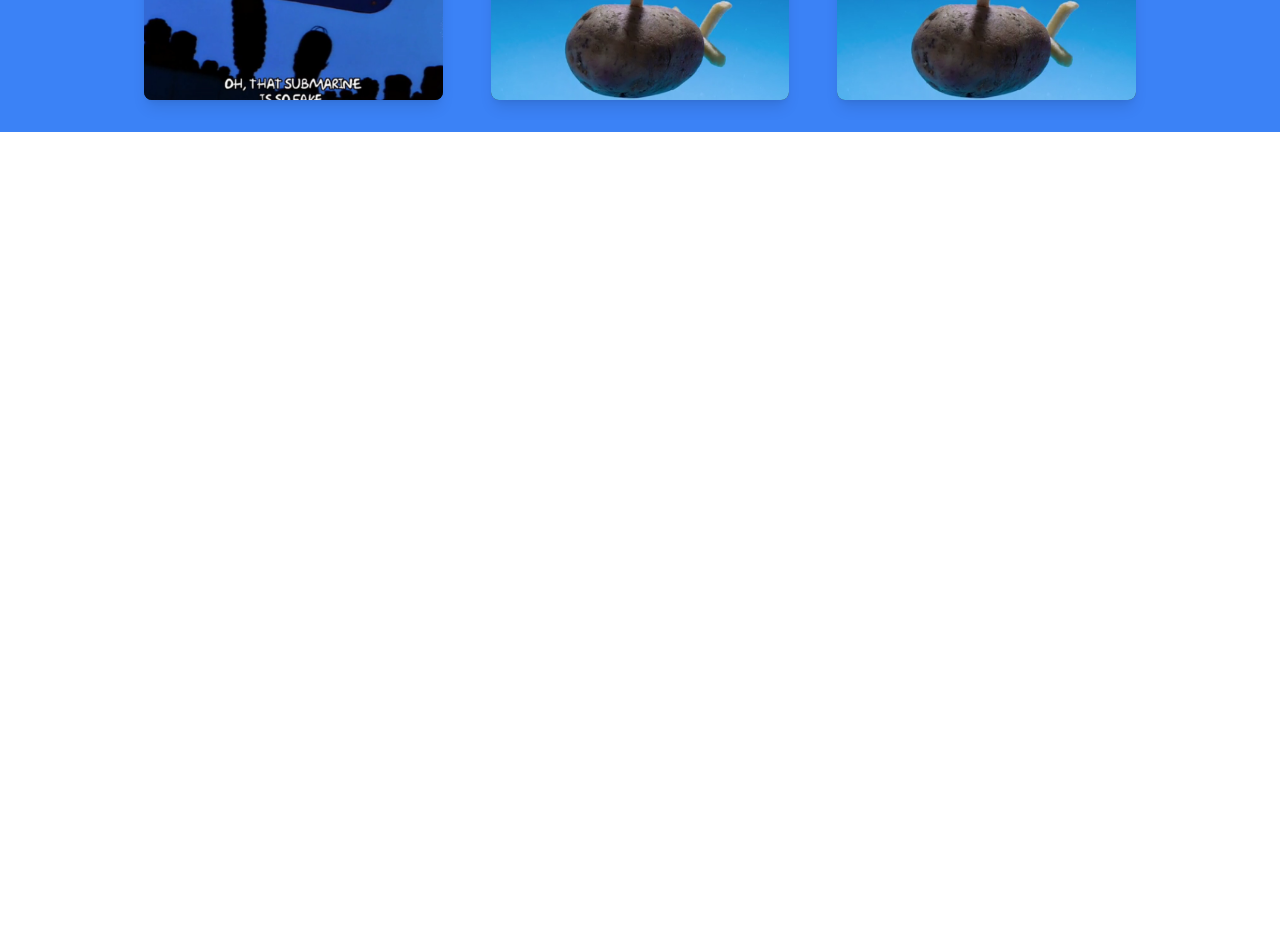
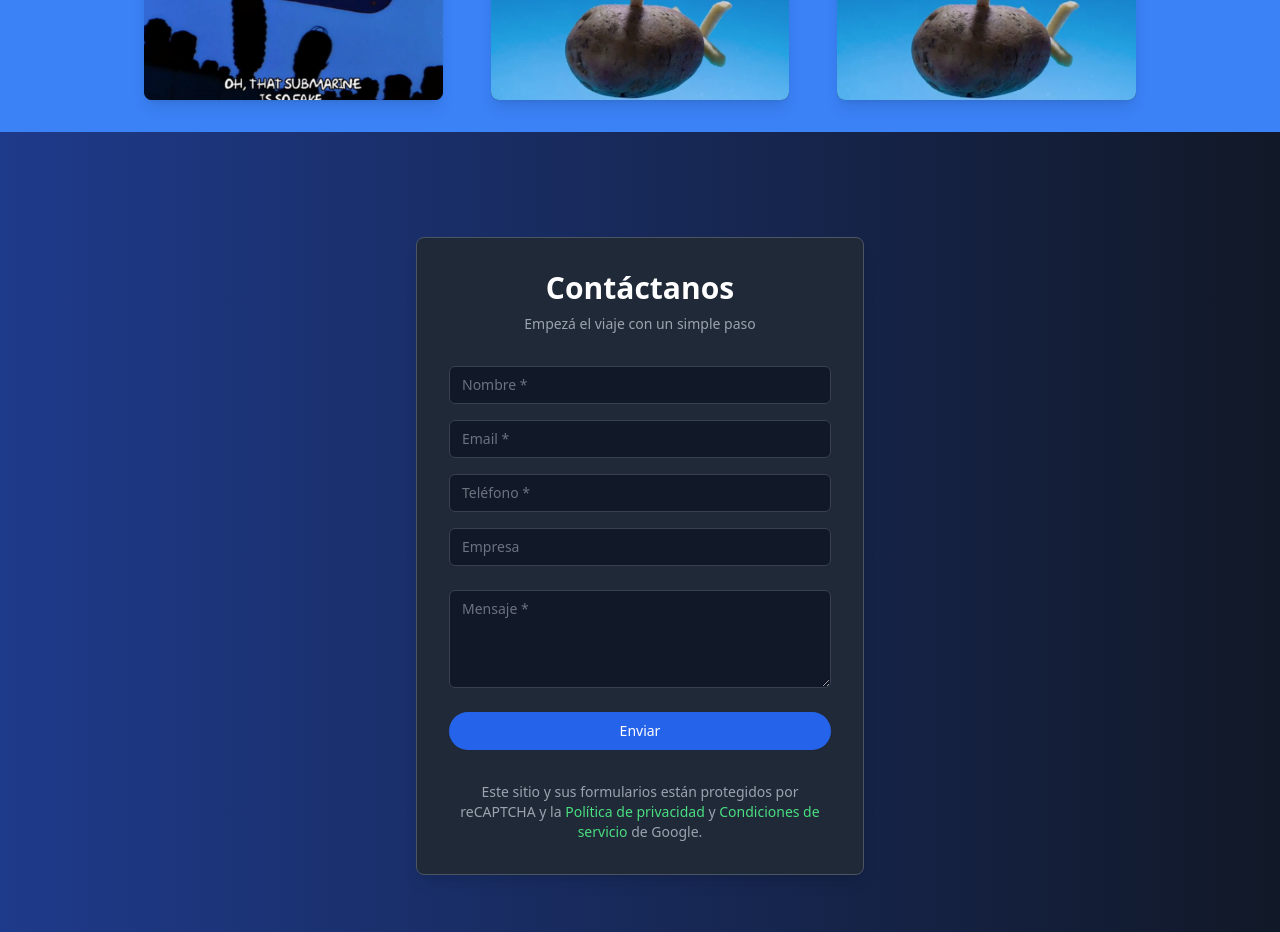
Before and after one commit to GastonIbz/Agencia-Creativa-Submarino, a React (Vite) app in the folder submarino/: page / in a window 1280 px wide. Shown: the part 3000-3932 px from the top of the page. Before the commit the page ends 3132 px from the top, so only its background shows below. Built offline with nearby package versions, Linux system fonts and the light colour scheme.

Commit message:
Contact Form primera parte! Commit

```diff
--- a/submarino/src/App.jsx
+++ b/submarino/src/App.jsx
@@ -1,10 +1,10 @@
-import Header from './components/Header'
-import Hero from './components/Hero'
-import Video from './components/Video'
-import Card from './components/Card'
-import Portafolio from './components/Portafolio'
-import ChatBot from './components/Chatbot';
-
+import Header from './components/Header';
+import Hero from './components/Hero';
+import Video from './components/Video';
+import Card from './components/Card';
+import Portafolio from './components/Portafolio';
+import Chatbot from './components/Chatbot';
+import ContactForm from './components/ContactForm';
 
 function App() {
   return (
@@ -14,7 +14,8 @@ function App() {
       <Video />
       <Card />
       <Portafolio />
-      <ChatBot/>
+      <ContactForm />
+      <Chatbot />
     </div>
   );
 }
--- /dev/null
+++ b/submarino/src/components/ContactForm.jsx
@@ -0,0 +1,156 @@
+import { useState } from 'react';
+
+
+const ContactForm = () => {
+  const [formData, setFormData] = useState({
+    nombre: '',
+    email: '',
+    telefono: '',
+    empresa: '',
+    mensaje: ''
+  });
+
+  const [errors, setErrors] = useState({});
+  const [submitted, setSubmitted] = useState(false);
+
+  const handleChange = (e) => {
+    const { name, value } = e.target;
+    setFormData(prev => ({ ...prev, [name]: value }));
+    setErrors(prev => ({ ...prev, [name]: '' }));
+  };
+
+  const validate = () => {
+    let errors = {};
+    if (!formData.nombre) errors.nombre = 'El nombre es obligatorio';
+    if (!formData.email) {
+      errors.email = 'El email es obligatorio';
+    } else if (!/\S+@\S+\.\S+/.test(formData.email)) {
+      errors.email = 'El email no es válido';
+    }
+    if (!formData.telefono) errors.telefono = 'El teléfono es obligatorio';
+    if (!formData.mensaje) errors.mensaje = 'El mensaje es obligatorio';
+    return errors;
+  };
+
+  const handleSubmit = (e) => {
+    e.preventDefault();
+    const validationErrors = validate();
+    if (Object.keys(validationErrors).length > 0) {
+      setErrors(validationErrors);
+    } else {
+      // Aquí puedes añadir la lógica para enviar los datos, como una petición HTTP.
+      console.log(formData);
+      setSubmitted(true);
+      setFormData({
+        nombre: '',
+        email: '',
+        telefono: '',
+        empresa: '',
+        mensaje: ''
+      });
+    }
+  };
+
+  return (
+    <div className="min-h-screen flex flex-col items-center justify-center bg-gradient-to-r from-blue-900 to-gray-900 py-12 px-4 sm:px-6 lg:px-8">
+      <div className="mt-12 max-w-md w-full space-y-8 bg-gray-800 p-8 rounded-lg shadow-lg border border-gray-600">
+        <div className="text-center">
+          <h2 className="text-3xl font-extrabold text-white">Contáctanos</h2>
+          <p className="mt-2 text-sm text-gray-400">
+            Empezá el viaje con un simple paso
+          </p>
+        </div>
+        {submitted && (
+          <div className="bg-green-500 text-white text-center p-3 rounded">
+            ¡Gracias por tu mensaje!
+          </div>
+        )}
+        <form className="mt-8 space-y-6" onSubmit={handleSubmit} noValidate>
+          <div className="grid grid-cols-1 gap-4">
+            <div>
+              <label htmlFor="nombre" className="sr-only">Nombre</label>
+              <input
+                id="nombre"
+                name="nombre"
+                type="text"
+                required
+                placeholder="Nombre *"
+                value={formData.nombre}
+                onChange={handleChange}
+                className={`appearance-none rounded-md block w-full px-3 py-2 border ${errors.nombre ? 'border-orange-500' : 'border-gray-700'} bg-gray-900 placeholder-gray-500 text-white focus:outline-none focus:ring-blue-500 focus:border-blue-500 sm:text-sm transition duration-300`}
+              />
+              {errors.nombre && <p className="text-orange-500 text-sm mt-2">{errors.nombre}</p>}
+            </div>
+            <div>
+              <label htmlFor="email" className="sr-only">Email</label>
+              <input
+                id="email"
+                name="email"
+                type="email"
+                required
+                placeholder="Email *"
+                value={formData.email}
+                onChange={handleChange}
+                className={`appearance-none rounded-md block w-full px-3 py-2 border ${errors.email ? 'border-orange-500' : 'border-gray-700'} bg-gray-900 placeholder-gray-500 text-white focus:outline-none focus:ring-blue-500 focus:border-blue-500 sm:text-sm transition duration-300`}
+              />
+              {errors.email && <p className="text-orange-500 text-sm mt-2">{errors.email}</p>}
+            </div>
+            <div>
+              <label htmlFor="telefono" className="sr-only">Teléfono</label>
+              <input
+                id="telefono"
+                name="telefono"
+                type="text"
+                required
+                placeholder="Teléfono *"
+                value={formData.telefono}
+                onChange={handleChange}
+                className={`appearance-none rounded-md block w-full px-3 py-2 border ${errors.telefono ? 'border-orange-500' : 'border-gray-700'} bg-gray-900 placeholder-gray-500 text-white focus:outline-none focus:ring-blue-500 focus:border-blue-500 sm:text-sm transition duration-300`}
+              />
+              {errors.telefono && <p className="text-orange-500 text-sm mt-2">{errors.telefono}</p>}
+            </div>
+            <div>
+              <label htmlFor="empresa" className="sr-only">Empresa</label>
+              <input
+                id="empresa"
+                name="empresa"
+                type="text"
+                placeholder="Empresa"
+                value={formData.empresa}
+                onChange={handleChange}
+                className="appearance-none rounded-md block w-full px-3 py-2 border border-gray-700 bg-gray-900 placeholder-gray-500 text-white focus:outline-none focus:ring-blue-500 focus:border-blue-500 sm:text-sm transition duration-300"
+              />
+            </div>
+          </div>
+          <div>
+            <label htmlFor="mensaje" className="sr-only">Mensaje</label>
+            <textarea
+              id="mensaje"
+              name="mensaje"
+              required
+              placeholder="Mensaje *"
+              value={formData.mensaje}
+              onChange={handleChange}
+              className={`appearance-none rounded-md block w-full px-3 py-2 border ${errors.mensaje ? 'border-orange-500' : 'border-gray-700'} bg-gray-900 placeholder-gray-500 text-white focus:outline-none focus:ring-blue-500 focus:border-blue-500 sm:text-sm transition duration-300`}
+              rows="4"
+            ></textarea>
+            {errors.mensaje && <p className="text-orange-500 text-sm mt-2">{errors.mensaje}</p>}
+          </div>
+          <div>
+            <button
+              type="submit"
+              className="w-full flex justify-center py-2 px-4 border border-transparent text-sm font-medium rounded-full text-white bg-blue-600 hover:bg-blue-700 focus:outline-none focus:ring-2 focus:ring-offset-2 focus:ring-blue-500 transition-transform transform hover:scale-105 duration-300"
+            >
+              Enviar
+            </button>
+          </div>
+        </form>
+        <div className="text-center text-gray-400 text-sm mt-6">
+          <p>Este sitio y sus formularios están protegidos por reCAPTCHA y la <a href="#" className="text-green-400 hover:underline">Política de privacidad</a> y <a href="#" className="text-green-400 hover:underline">Condiciones de servicio</a> de Google.</p>
+        </div>
+      </div>
+    </div>
+  );
+};
+
+export default ContactForm;
--- a/submarino/src/components/Header.jsx
+++ b/submarino/src/components/Header.jsx
@@ -23,7 +23,7 @@ const Header = () => {
     <a href="#Portafolio" className="text-white py-3 text-xl transition duration-500 ease-in-out px-4 rounded-full bg-transparent hover:bg-primary">
         Portafolio
     </a>
-    <a href="#" className="text-white py-3 text-xl transition duration-500 ease-in-out px-4 rounded-full bg-transparent hover:bg-primary">
+    <a href="#Contacto" className="text-white py-3 text-xl transition duration-500 ease-in-out px-4 rounded-full bg-transparent hover:bg-primary">
         Contacto
     </a>
 </nav>
@@ -32,7 +32,7 @@ const Header = () => {
                 <a href="#Soluciones" className="text-white py-2 text-xl">Soluciones</a>
                 <a href="#Nosotros" className="text-white py-2 text-xl">Nosotros</a>
                 <a href="#Portafolio" className="text-white py-2 text-xl">Portafolio</a>
-                <a href="#" className="text-white py-2 text-xl">Contacto</a>
+                <a href="#Contacto" className="text-white py-2 text-xl">Contacto</a>
             </nav>
 
 
```
